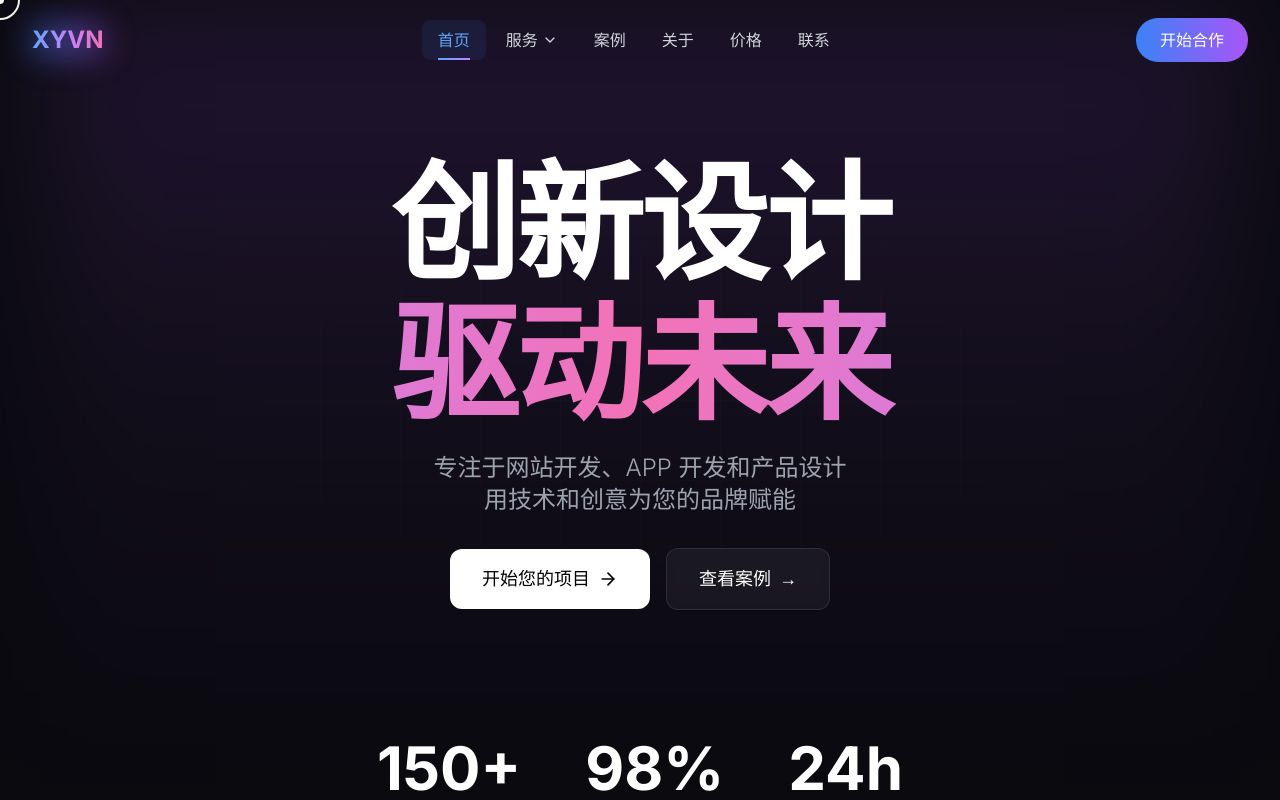
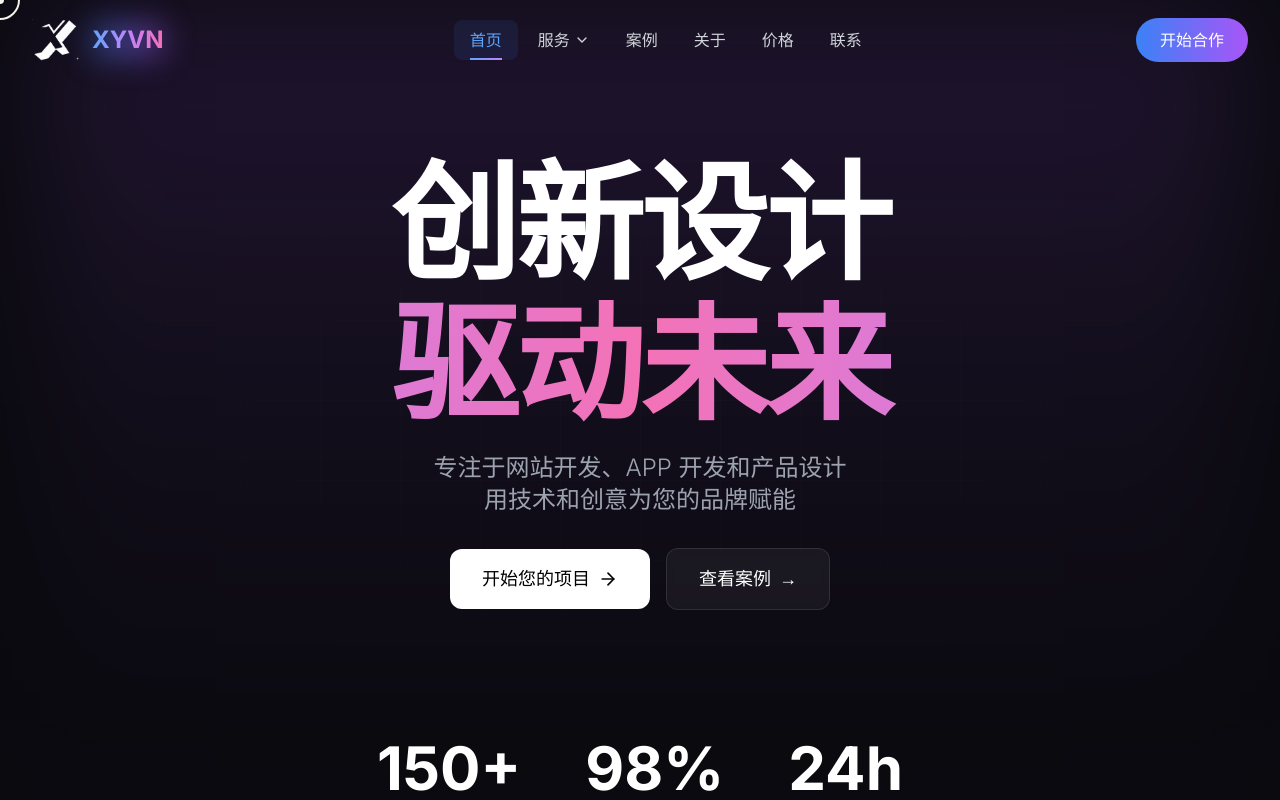
Before and after one commit to Ernestanior/xyvnTech, a Next.js app in the folder xyvn-website/: page / in a window 1280 px wide. Shown: the top 800 px of the page. Built offline with nearby package versions, Linux system fonts and the light colour scheme.

Commit message:
feat: add logo image to navbar

```diff
--- a/xyvn-website/src/components/NavbarEnhanced.tsx
+++ b/xyvn-website/src/components/NavbarEnhanced.tsx
@@ -3,8 +3,10 @@
 import { useState, useEffect } from 'react';
 import { motion, AnimatePresence } from 'framer-motion';
 import Link from 'next/link';
+import Image from 'next/image';
 import { usePathname } from 'next/navigation';
 import { Menu, X, ChevronDown, Sparkles } from 'lucide-react';
+import logo from '@/app/assets/logo.png';
 
 export default function NavbarEnhanced() {
   const [scrolled, setScrolled] = useState(false);
@@ -83,8 +85,17 @@ export default function NavbarEnhanced() {
             <Link href="/" className="relative group">
               <motion.div
                 whileHover={{ scale: 1.05 }}
-                className="flex items-center gap-2"
+                className="flex items-center gap-3"
               >
+                <div className="relative w-10 h-10 md:w-12 md:h-12">
+                  <Image
+                    src={logo}
+                    alt="XYVN Logo"
+                    fill
+                    className="object-contain"
+                    priority
+                  />
+                </div>
                 <div className="relative">
                   <div className="absolute inset-0 bg-gradient-to-r from-blue-500 to-purple-500 blur-lg opacity-50 group-hover:opacity-75 transition-opacity" />
                   <span className="relative text-2xl font-bold bg-gradient-to-r from-blue-400 via-purple-400 to-pink-400 bg-clip-text text-transparent">
@@ -223,9 +234,19 @@ export default function NavbarEnhanced() {
               <div className="p-6">
                 {/* Close Button */}
                 <div className="flex justify-between items-center mb-8">
-                  <span className="text-2xl font-bold bg-gradient-to-r from-blue-400 to-purple-400 bg-clip-text text-transparent">
-                    XYVN
-                  </span>
+                  <div className="flex items-center gap-3">
+                    <div className="relative w-10 h-10">
+                      <Image
+                        src={logo}
+                        alt="XYVN Logo"
+                        fill
+                        className="object-contain"
+                      />
+                    </div>
+                    <span className="text-2xl font-bold bg-gradient-to-r from-blue-400 to-purple-400 bg-clip-text text-transparent">
+                      XYVN
+                    </span>
+                  </div>
                   <button
                     onClick={() => setMobileMenuOpen(false)}
                     className="p-2 hover:bg-white/10 rounded-lg transition-colors"
```
Also changed, not shown: xyvn-website/src/app/assets/logo.png (added).
